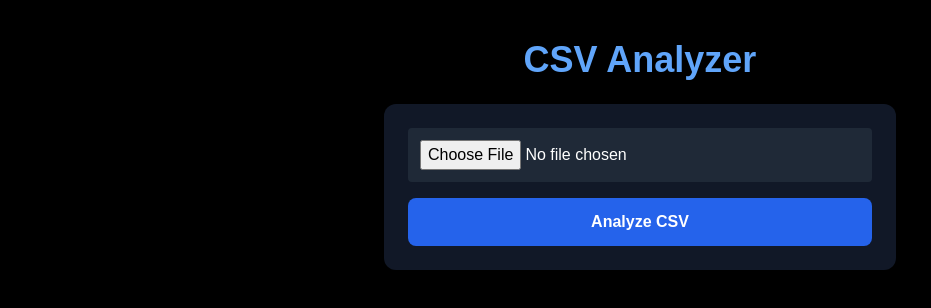
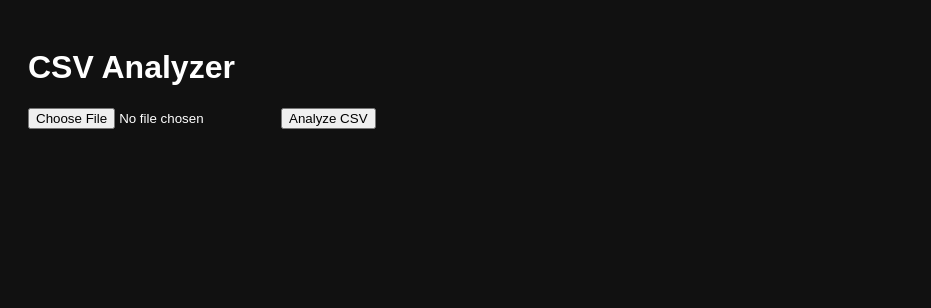
Before and after one commit to Chethan57/Analyzer, a Next.js app: page / in a window 1280 px wide. Shown: the top 308 px of the page, without its empty margins (0-931 px from the left). Built offline with nearby package versions, Linux system fonts and the light colour scheme.

Commit message:
Update globals.css

```diff
--- a/styles/globals.css
+++ b/styles/globals.css
@@ -1,8 +1,6 @@
-@tailwind base;
-@tailwind components;
-@tailwind utilities;
-
-/* Optional: custom styles */
 body {
-  font-family: 'Arial', sans-serif;
+  background: #111;
+  color: #fff;
+  font-family: Arial, sans-serif;
+  padding: 20px;
 }
```
